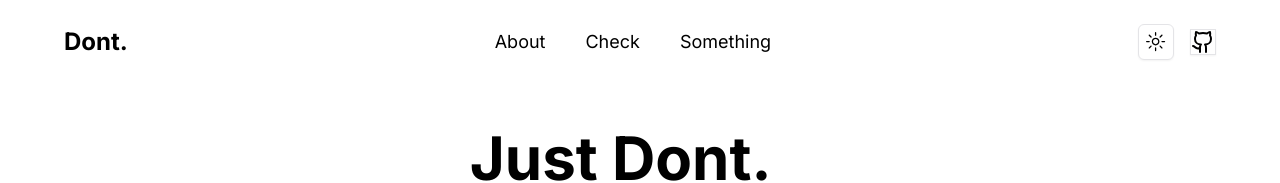
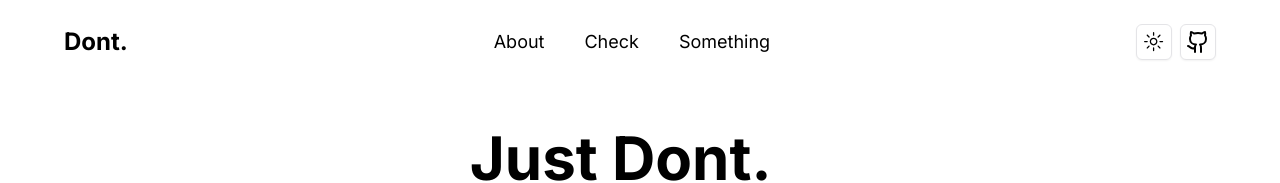
Before and after one commit to BlitZSenpai/Dont, a Next.js app: page / in a window 1280 px wide. Shown: the top 183 px of the page. Built offline with nearby package versions, Linux system fonts and the light colour scheme.

Commit message:
add: style optimizations

```diff
--- a/src/app/_components/otherstuff.tsx
+++ b/src/app/_components/otherstuff.tsx
@@ -1,14 +1,16 @@
 import Link from "next/link";
 import { Github } from "lucide-react";
 import { ModeToggle } from "@/components/darkmode-toggle";
+import { buttonVariants } from "@/components/ui/button";
 
 export const OtherStuff = () => {
   return (
-    <div className="flex items-center gap-4">
+    <div className="flex items-center gap-2">
       <ModeToggle />
-      <div className="border border-input bg-background shadow-sm hover:bg-accent hover:text-accent-foreground">
+      <div
+        className={buttonVariants({ variant: "outline", size: "icon", className: "rounded-md h-20 w-20" })}>
         <Link target="_blank" href="https://github.com/BlitZSenpai">
-          <Github className="h-6 w-6" />
+          <Github className="h-full w-full" />
         </Link>
       </div>
     </div>
--- a/src/components/form.tsx
+++ b/src/components/form.tsx
@@ -23,7 +23,7 @@
   return (
     <form
       onSubmit={HandleSubmit}
-      className="flex justify-center h-full w-full max-w-4xl gap-2 px-6 md:px-14 lg:px-0 ">
+      className="flex justify-center h-full w-full max-w-4xl gap-4 px-6 md:px-14 lg:px-0 ">
       <Input
         onChange={(e) => setValue(e.target.value)}
         value={value}
@@ -31,7 +31,7 @@
         className="h-14"
       />
       <Button className="h-14 text-lg" size="lg">
-        Go <ChevronsRight className="w-5 h-5 ml-0.5" />
+        Go <ChevronsRight className="w-6 h-6 ml-[2px]" />
       </Button>
     </form>
   );
```
